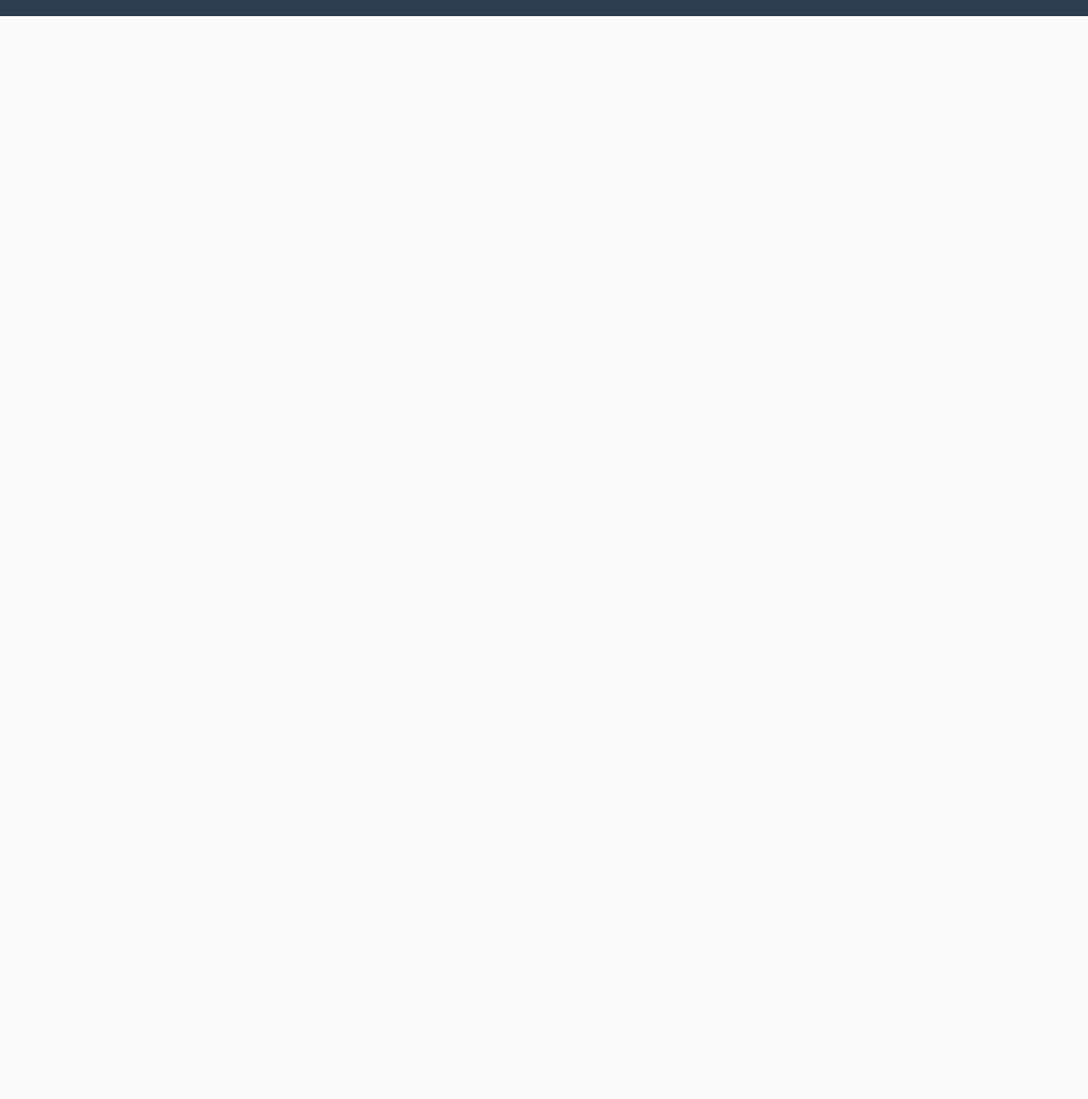
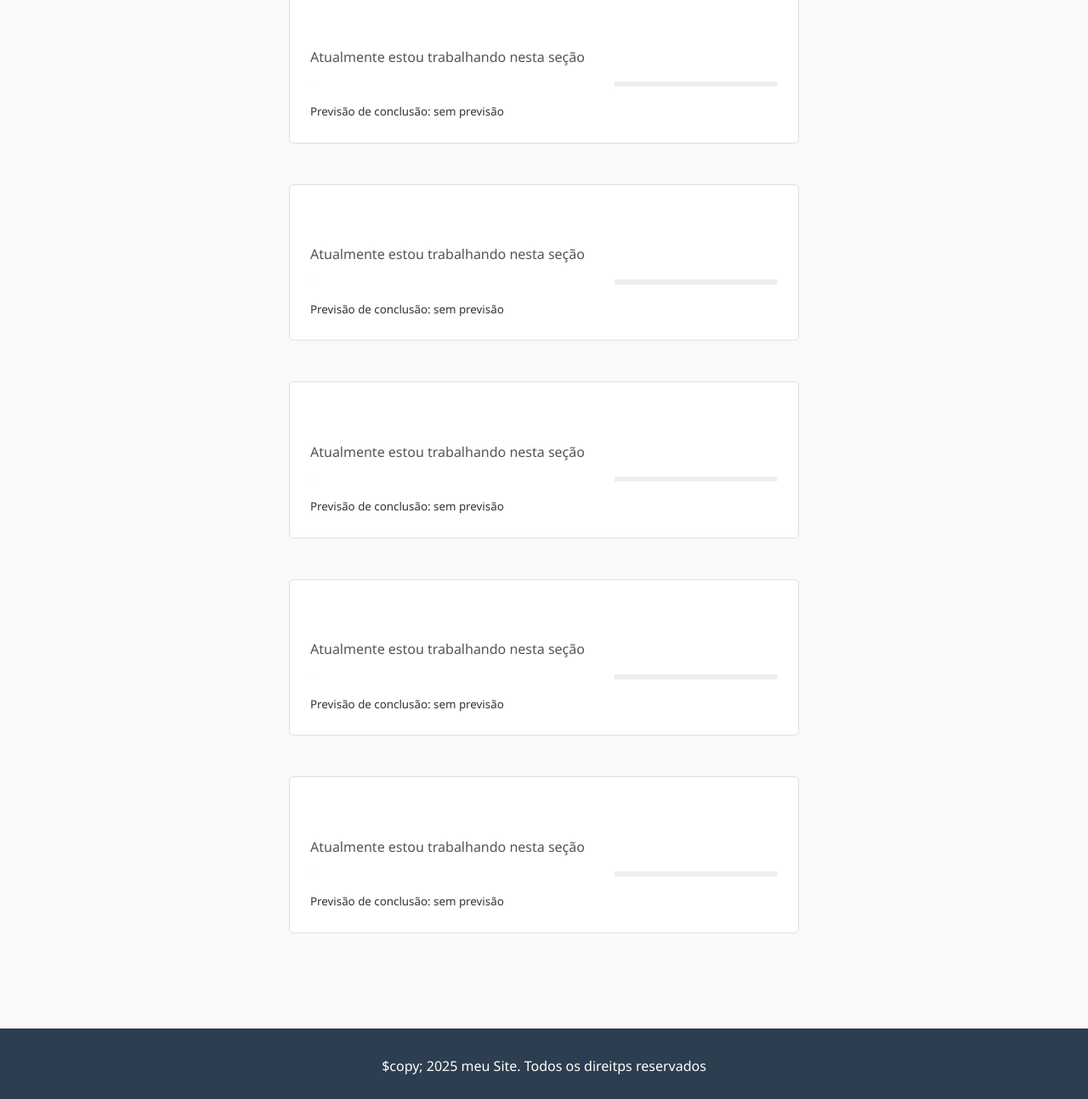
Before and after one commit to marcos-j-ferreira/Portfolio, a plain HTML site: page index.html in a window 1280 px wide. Shown: the part 1192-2486 px from the top of the page at 85% size. Before the commit the page ends 1211 px from the top, so only its background shows below. Drawn offline with Linux system fonts and the light colour scheme.

Commit message:
feat: version 0.0.1

```diff
--- a/css/style.css
+++ b/css/style.css
@@ -357,3 +357,71 @@ footer {
 .contact-card p {
     color: var(--text-light);
 } */
+
+
+/* Modern Under Development Placeholder */
+/* Simple Work-in-Progress Card */
+
+.dev-card-simple {
+    background-color: #ffffff;
+    border: 1px solid #e0e0e0;
+    border-radius: 6px;
+    padding: 1.5rem;
+    margin: 2rem auto;
+    max-width: 600px;
+    text-align: left;
+    transition: box-shadow 0.2s ease;
+}
+
+.dev-card-simple:hover {
+    box-shadow: 0 2px 8px rgba(0, 0, 0, 0.1);
+}
+
+.dev-card-simple h3 {
+    font-size: 1.3rem;
+    color: white;
+    margin-bottom: 0.75rem;
+}
+
+.dev-card-simple p {
+    font-size: 1rem;
+    color: #555;
+    line-height: 1.6;
+}
+
+.progress-indicator {
+    background-color: #eee;
+    border-radius: 4px;
+    height: 6px;
+    margin: 1rem 0;
+    overflow: hidden;
+}
+
+.progress-bar {
+    height: 100%;
+    width: 65%;
+    background-color: white;
+    transition: width 0.5s ease-in-out;
+}
+
+/* Dark mode */
+.dark-mode .dev-card-simple {
+    background-color: #1e1e1e;
+    border-color: #333;
+}
+
+.dark-mode .dev-card-simple h3 {
+    color: #f0f0f0;
+}
+
+.dark-mode .dev-card-simple p {
+    color: #ccc;
+}
+
+.dark-mode .progress-indicator {
+    background-color: #333;
+}
+
+.dark-mode .progress-bar {
+    background-color: #333;
+}
--- a/index.html
+++ b/index.html
@@ -88,14 +88,74 @@
 
         </div>
     </section>
-
     <main>
+        <section>
+            <div class="dev-card-simple">
+                <h3>Seção em Desenvolvimento</h3>
+                <p>Atualmente estou trabalhando nesta seção</p>
+                <div class="progress-indicator">
+                    <div class="progress-bar"></div>
+                </div>
+                <small>Previsão de conclusão: sem previsão</small>
+            </div>
+        </section>
 
         <section>
-            <div>
-                A fazer
+            <div class="dev-card-simple">
+                <h3>Seção em Desenvolvimento</h3>
+                <p>Atualmente estou trabalhando nesta seção</p>
+                <div class="progress-indicator">
+                    <div class="progress-bar"></div>
+                </div>
+                <small>Previsão de conclusão: sem previsão</small>
             </div>
         </section>
+
+        <section>
+            <div class="dev-card-simple">
+                <h3>Seção em Desenvolvimento</h3>
+                <p>Atualmente estou trabalhando nesta seção</p>
+                <div class="progress-indicator">
+                    <div class="progress-bar"></div>
+                </div>
+                <small>Previsão de conclusão: sem previsão</small>
+            </div>
+        </section>
+
+        <section>
+            <div class="dev-card-simple">
+                <h3>Seção em Desenvolvimento</h3>
+                <p>Atualmente estou trabalhando nesta seção</p>
+                <div class="progress-indicator">
+                    <div class="progress-bar"></div>
+                </div>
+                <small>Previsão de conclusão: sem previsão</small>
+            </div>
+        </section>
+
+        <section>
+            <div class="dev-card-simple">
+                <h3>Seção em Desenvolvimento</h3>
+                <p>Atualmente estou trabalhando nesta seção</p>
+                <div class="progress-indicator">
+                    <div class="progress-bar"></div>
+                </div>
+                <small>Previsão de conclusão: sem previsão</small>
+            </div>
+        </section>
+
+        <section>
+            <div class="dev-card-simple">
+                <h3>Seção em Desenvolvimento</h3>
+                <p>Atualmente estou trabalhando nesta seção</p>
+                <div class="progress-indicator">
+                    <div class="progress-bar"></div>
+                </div>
+                <small>Previsão de conclusão: sem previsão</small>
+            </div>
+        </section>
+
+
     </main>
 
 
```
